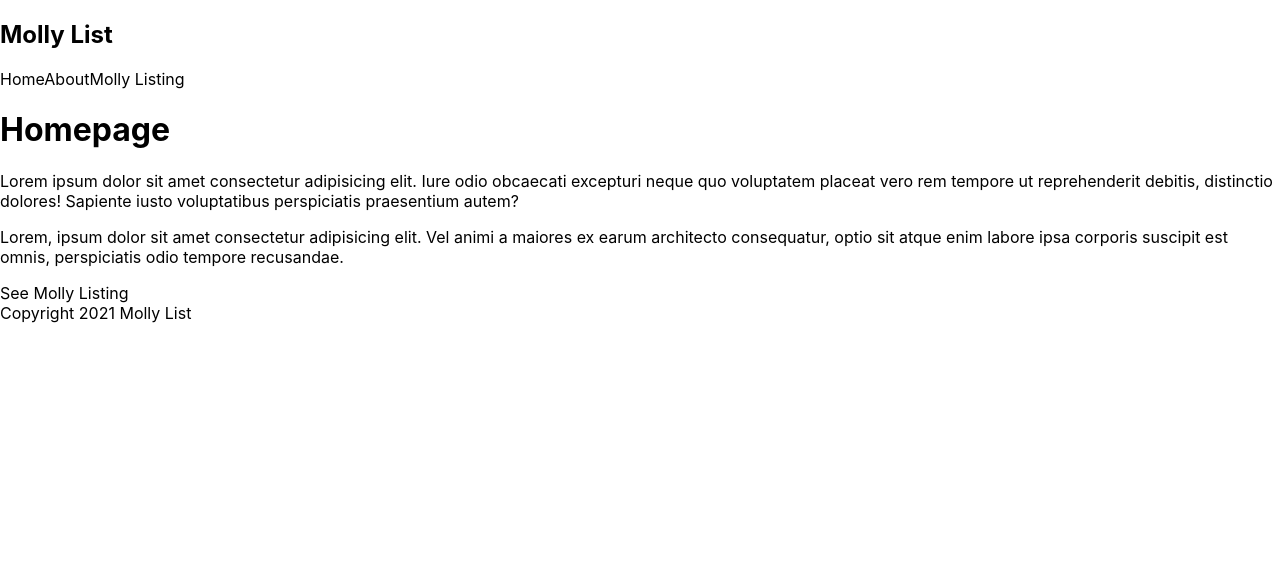
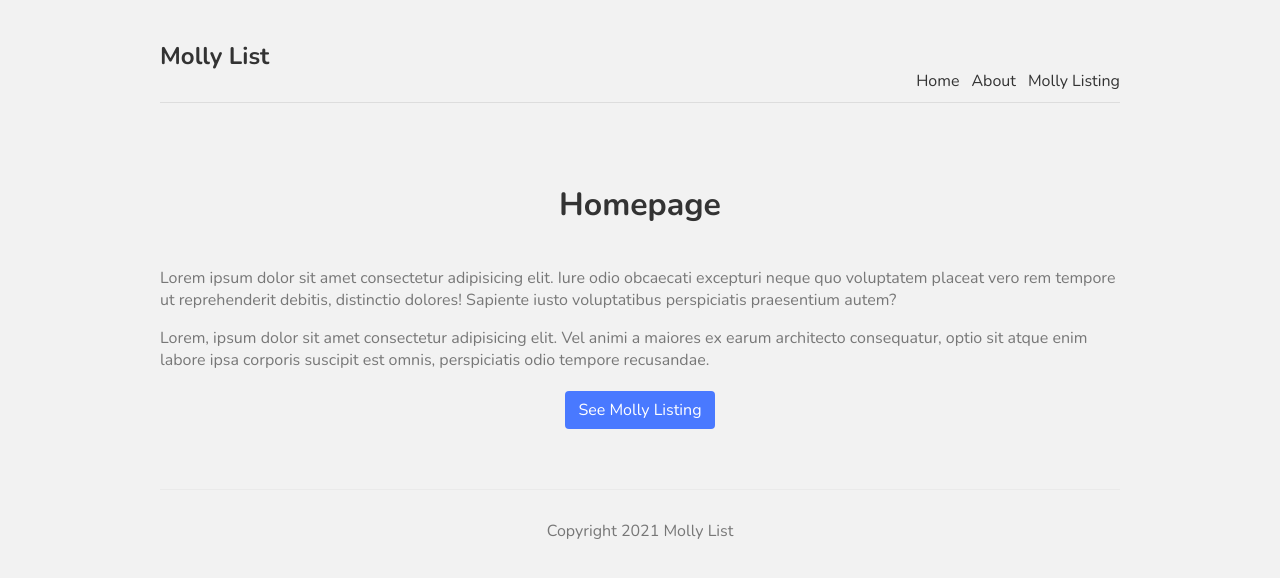
Before and after one commit to MollyHuang/Next.js-Tutorial, a Next.js app: page / in a window 1280 px wide. Shown: the top 578 px of the page. Built offline with nearby package versions, Linux system fonts and the light colour scheme.

Commit message:
#6 - Adding Styles for global layout or single components

```diff
--- a/comps/Footer.js
+++ b/comps/Footer.js
@@ -1,7 +1,9 @@
 //sfc + tab
 const Footer = () => {
   return (
-    <div>Copyright 2021 Molly List</div>
+    <footer>
+      Copyright 2021 Molly List
+    </footer>
   );
 }
 
--- a/comps/Navbar.js
+++ b/comps/Navbar.js
@@ -9,7 +9,7 @@ const Navbar = () => {
       </div>
       <Link href="/"><a>Home</a></Link>
       <Link href="/about"><a>About</a></Link>
-      <Link href="/molly"><a>Molly Listing</a></Link>
+      <Link href="/mollyListing"><a>Molly Listing</a></Link>
     </nav>
   );
 }
--- a/pages/index.js
+++ b/pages/index.js
@@ -5,11 +5,11 @@ import Link from 'next/link'
 export default function Home() {
   return (
     <div>
-      <h1>Homepage</h1>
-      <p>Lorem ipsum dolor sit amet consectetur adipisicing elit. Iure odio obcaecati excepturi neque quo voluptatem placeat vero rem tempore ut reprehenderit debitis, distinctio dolores! Sapiente iusto voluptatibus perspiciatis praesentium autem?</p>
-      <p>Lorem, ipsum dolor sit amet consectetur adipisicing elit. Vel animi a maiores ex earum architecto consequatur, optio sit atque enim labore ipsa corporis suscipit est omnis, perspiciatis odio tempore recusandae.</p>
-      <Link href="/molly">
-        <a>See Molly Listing</a>
+      <h1 className={styles.title}>Homepage</h1>
+      <p className={styles.text}>Lorem ipsum dolor sit amet consectetur adipisicing elit. Iure odio obcaecati excepturi neque quo voluptatem placeat vero rem tempore ut reprehenderit debitis, distinctio dolores! Sapiente iusto voluptatibus perspiciatis praesentium autem?</p>
+      <p className={styles.text}>Lorem, ipsum dolor sit amet consectetur adipisicing elit. Vel animi a maiores ex earum architecto consequatur, optio sit atque enim labore ipsa corporis suscipit est omnis, perspiciatis odio tempore recusandae.</p>
+      <Link href="/mollyListing">
+        <a className={styles.btn}>See Molly Listing</a>
       </Link>
     </div>
   )
--- a/pages/molly/index.js
+++ b/pages/mollyListing/index.js
@@ -1,4 +1,5 @@
 // <Link href="/molly"> ==> molly/index.js
+import styles from '../../styles/MollyListing.module.css'
 
 const MollyListing = () => {
   return (
--- a/styles/Home.module.css
+++ b/styles/Home.module.css
@@ -1,122 +1,18 @@
-.container {
-  min-height: 100vh;
-  padding: 0 0.5rem;
-  display: flex;
-  flex-direction: column;
-  justify-content: center;
-  align-items: center;
-}
-
-.main {
-  padding: 5rem 0;
-  flex: 1;
-  display: flex;
-  flex-direction: column;
-  justify-content: center;
-  align-items: center;
-}
-
-.footer {
-  width: 100%;
-  height: 100px;
-  border-top: 1px solid #eaeaea;
-  display: flex;
-  justify-content: center;
-  align-items: center;
-}
-
-.footer img {
-  margin-left: 0.5rem;
-}
-
-.footer a {
-  display: flex;
-  justify-content: center;
-  align-items: center;
-}
-
-.title a {
-  color: #0070f3;
-  text-decoration: none;
-}
-
-.title a:hover,
-.title a:focus,
-.title a:active {
-  text-decoration: underline;
-}
-
 .title {
-  margin: 0;
-  line-height: 1.15;
-  font-size: 4rem;
-}
-
-.title,
-.description {
+  color: #333;
+  padding-bottom: 20px;
   text-align: center;
 }
-
-.description {
-  line-height: 1.5;
-  font-size: 1.5rem;
+.text {
+  color: #777;
 }
-
-.code {
-  background: #fafafa;
-  border-radius: 5px;
-  padding: 0.75rem;
-  font-size: 1.1rem;
-  font-family: Menlo, Monaco, Lucida Console, Liberation Mono, DejaVu Sans Mono,
-    Bitstream Vera Sans Mono, Courier New, monospace;
+.btn {
+  display: block;
+  width: 150px;
+  padding: 8px 0;
+  margin: 20px auto;
+  background: #4979ff;
+  border-radius: 4px;
+  color: white;
+  text-align: center;
 }
-
-.grid {
-  display: flex;
-  align-items: center;
-  justify-content: center;
-  flex-wrap: wrap;
-  max-width: 800px;
-  margin-top: 3rem;
-}
-
-.card {
-  margin: 1rem;
-  flex-basis: 45%;
-  padding: 1.5rem;
-  text-align: left;
-  color: inherit;
-  text-decoration: none;
-  border: 1px solid #eaeaea;
-  border-radius: 10px;
-  transition: color 0.15s ease, border-color 0.15s ease;
-}
-
-.card:hover,
-.card:focus,
-.card:active {
-  color: #0070f3;
-  border-color: #0070f3;
-}
-
-.card h3 {
-  margin: 0 0 1rem 0;
-  font-size: 1.5rem;
-}
-
-.card p {
-  margin: 0;
-  font-size: 1.25rem;
-  line-height: 1.5;
-}
-
-.logo {
-  height: 1em;
-}
-
-@media (max-width: 600px) {
-  .grid {
-    width: 100%;
-    flex-direction: column;
-  }
-}
--- a/styles/globals.css
+++ b/styles/globals.css
@@ -1,16 +1,44 @@
-html,
+@import url('https://fonts.googleapis.com/css2?family=Nunito:wght@300;400;600;700&display=swap');
+
 body {
-  padding: 0;
-  margin: 0;
-  font-family: -apple-system, BlinkMacSystemFont, Segoe UI, Roboto, Oxygen,
-    Ubuntu, Cantarell, Fira Sans, Droid Sans, Helvetica Neue, sans-serif;
+  background: #f2f2f2;
+  color: #333;
+  font-family: "Nunito";
 }
-
 a {
-  color: inherit;
+  color: #333;
   text-decoration: none;
 }
-
-* {
-  box-sizing: border-box;
+.content {
+  max-width: 960px;
+  margin: 0 auto;
 }
+nav {
+  margin: 10px auto 80px;
+  padding: 10px 0;
+  display: flex;
+  justify-content: flex-end;
+  align-items: flex-end;
+  border-bottom: 1px solid #ddd;
+}
+nav a {
+  margin-left: 12px;
+}
+nav .logo {
+  margin-right: auto;
+}
+footer {
+  display: block;
+  text-align: center;
+  padding: 30px 0;
+  margin-top: 60px;
+  color: #777;
+  border-top: 1px solid #eaeaea;
+}
+.not-found {
+  text-align: center;
+}
+.not-found a{
+  color: #4979ff;
+  text-decoration: underline;
+}
```
Also changed, not shown: styles/MollyListing.module.css (added, +10 -0 lines), pages/mollyListing/test.js (renamed from pages/molly/test.js).
